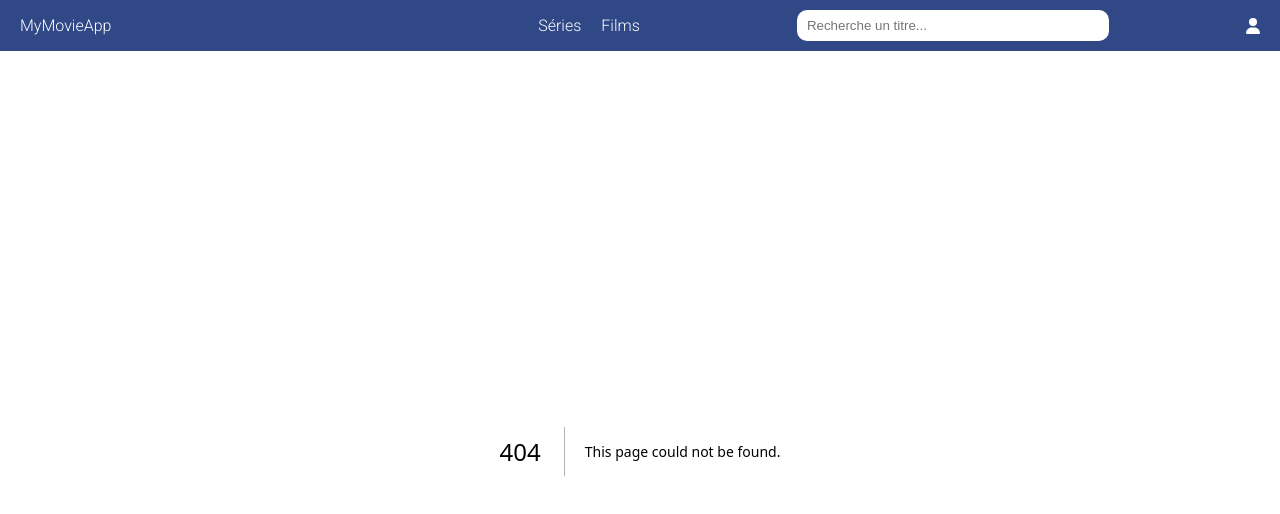
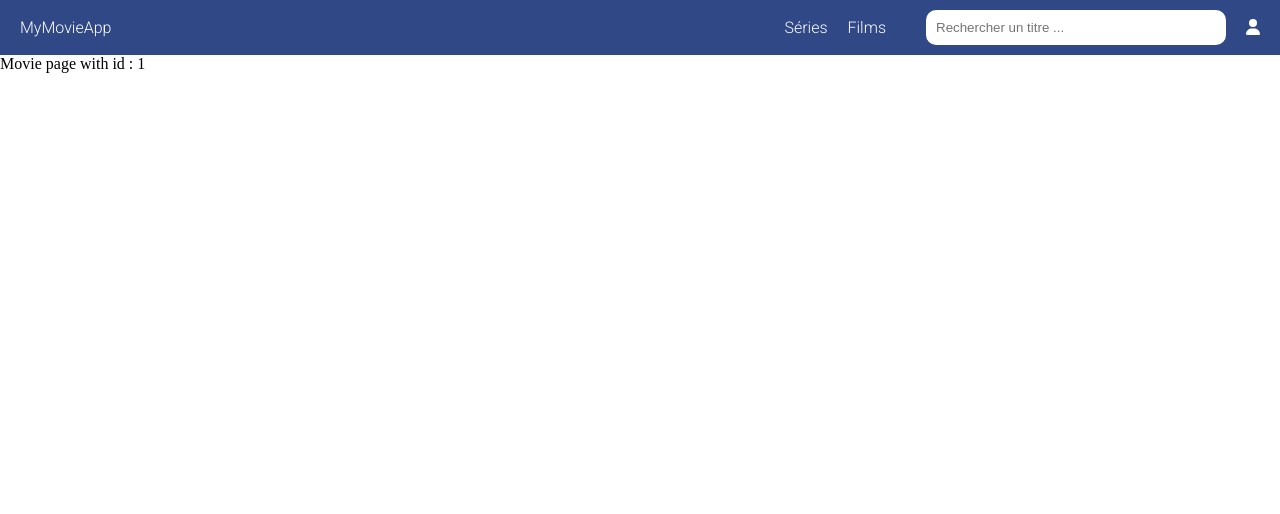
Before and after one commit to s3kiro23/flickpulse, a Next.js app: page /movies/1 in a window 1280 px wide. Before the commit this address had no page. Shown: the top 514 px of the page. Built offline with nearby package versions, Linux system fonts and the light colour scheme.

Commit message:
handle error et 404 page + adjust scss

```diff
--- a/package.json
+++ b/package.json
@@ -15,7 +15,7 @@
     "@fortawesome/react-fontawesome": "^0.2.0",
     "eslint": "8.37.0",
     "eslint-config-next": "13.2.4",
-    "next": "13.2.4",
+    "next": "13.3.0",
     "react": "18.2.0",
     "react-dom": "18.2.0",
     "sass": "^1.60.0"
--- a/src/app/globals.css
+++ /dev/null
@@ -1,5 +0,0 @@
-body {
-    margin: 0;
-    padding: 0;
-    box-sizing: border-box;
-}
--- /dev/null
+++ b/src/app/globals.scss
@@ -0,0 +1,35 @@
+@import "variables";
+
+*,
+::after,
+::before {
+    box-sizing: border-box;
+    margin: 0;
+    padding: 0;
+}
+
+a {
+    text-decoration: none;
+    color: unset;
+}
+
+.error {
+	width: 100%;
+	min-height: 90vh;
+	display: flex;
+	flex-direction: column;
+	justify-content: center;
+	align-items: center;
+	color: $secondaryColor;
+	font-family: var(--font-montserrat);
+
+	h1 {
+		margin: 0;
+		font-size: 100px;
+		font-weight: 700;
+	}
+
+	p {
+		font-size: 16px;
+	}
+}
--- a/src/app/layout.js
+++ b/src/app/layout.js
@@ -1,4 +1,4 @@
-import "./globals.css";
+import "./globals.scss";
 import Header from "@/components/Header/Header";
 import "@fortawesome/fontawesome-svg-core/styles.css";
 import { roboto, montserrat } from "@/font";
--- /dev/null
+++ b/src/app/movies/[id]/page.js
@@ -0,0 +1,7 @@
+import React from "react";
+
+const MovieIdPage = ({ params }) => {
+	return <div>Movie page with id : {params.id}</div>;
+};
+
+export default MovieIdPage;
--- a/src/components/Header/Header.js
+++ b/src/components/Header/Header.js
@@ -8,19 +8,25 @@ const Header = () => {
 	return (
 		<header className={styles.header}>
 			<div className={styles.logo}>
-				<p><Link href={"/"}>MyMovieApp</Link></p>
+				<p>
+					<Link href="/">MyMovieApp</Link>
+				</p>
 			</div>
 			<div className={styles.navigation}>
 				<nav>
 					<ul>
-						<li><Link href={"/series"}>Séries</Link></li>
-						<li><Link href={"/movies"}>Films</Link></li>
+						<li>
+							<Link href="/series">Séries</Link>
+						</li>
+						<li>
+							<Link href="/movies">Films</Link>
+						</li>
 					</ul>
 				</nav>
-			</div>
-			<input type="text" placeholder="Recherche un titre..." />
-			<div>
-				<FontAwesomeIcon icon={faUser} />
+				<input type="text" placeholder="Rechercher un titre ..." />
+				<div>
+					<FontAwesomeIcon icon={faUser} />
+				</div>
 			</div>
 		</header>
 	);
--- a/src/components/Header/Header.module.scss
+++ b/src/components/Header/Header.module.scss
@@ -7,11 +7,6 @@
 	background-color: $primaryColor;
 	color: $whiteColor;
 	padding: 0 20px;
-
-    a {
-        text-decoration: none;
-        color: $whiteColor;
-    }
 
 	.navigation {
 		display: flex;
@@ -36,6 +31,7 @@
         border: none;
         padding-left: 10px;
         outline: none;
+		padding: 10px;
     }
 
     > div {
--- a/src/components/MediaCard/MediaCard.module.scss
+++ b/src/components/MediaCard/MediaCard.module.scss
@@ -3,6 +3,12 @@
 	border-radius: 10px;
 	box-shadow: 0px 2px 8px rgba(0, 0, 0, 0.25);
     min-width: 200px;
+    transition: transform 150ms ease-in-out;
+
+    &:hover{
+        transform: scale(1.05);
+    }
+
 	.image {
         position: relative;
         width: 100%;
--- a/src/styles/_variables.scss
+++ b/src/styles/_variables.scss
@@ -1,2 +1,3 @@
 $whiteColor: #fff;
 $primaryColor: #304886;
+$secondaryColor: #c70b0b;
```
Also changed, not shown: src/app/error.js (added, +12 -0 lines), src/app/not-found.js (added, +11 -0 lines), src/components/MediaCard/MediaCard.js (+5 -6 lines), 2 other files (tests, documents, lock files or other folders).
